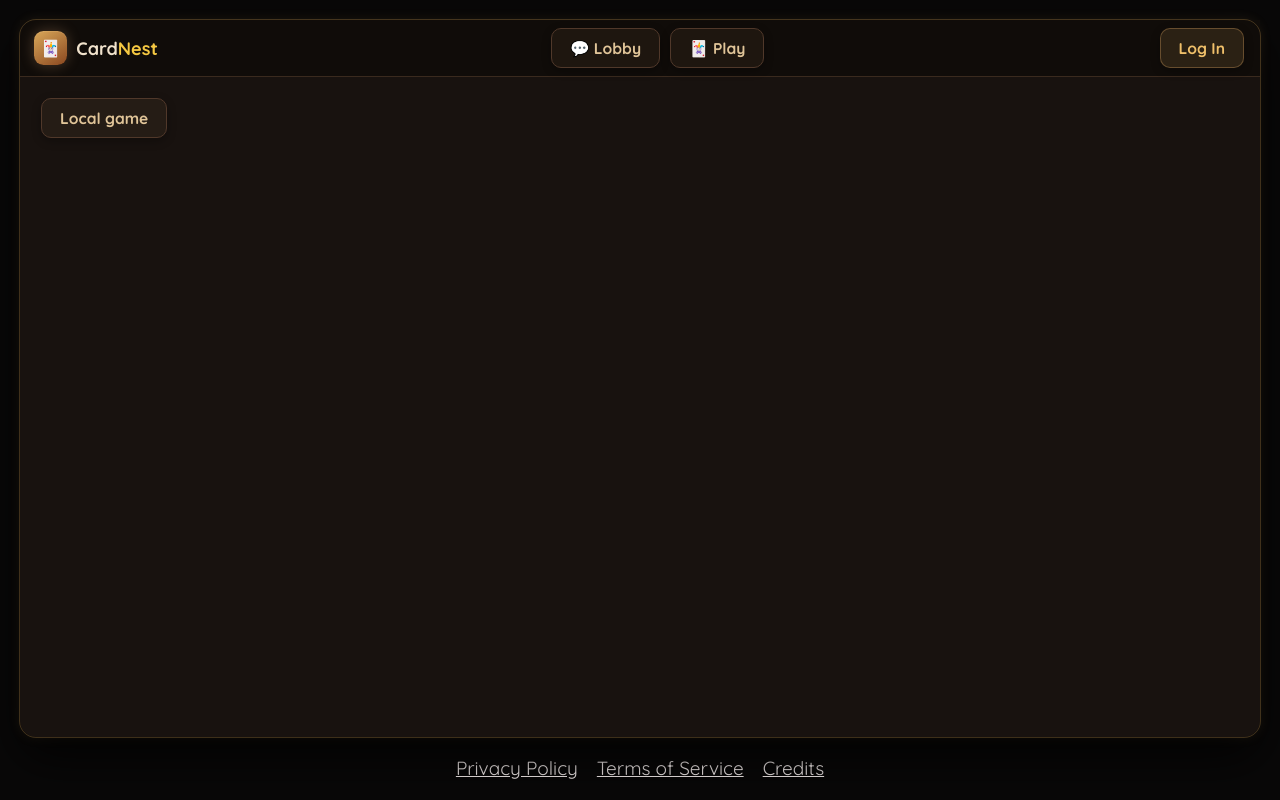
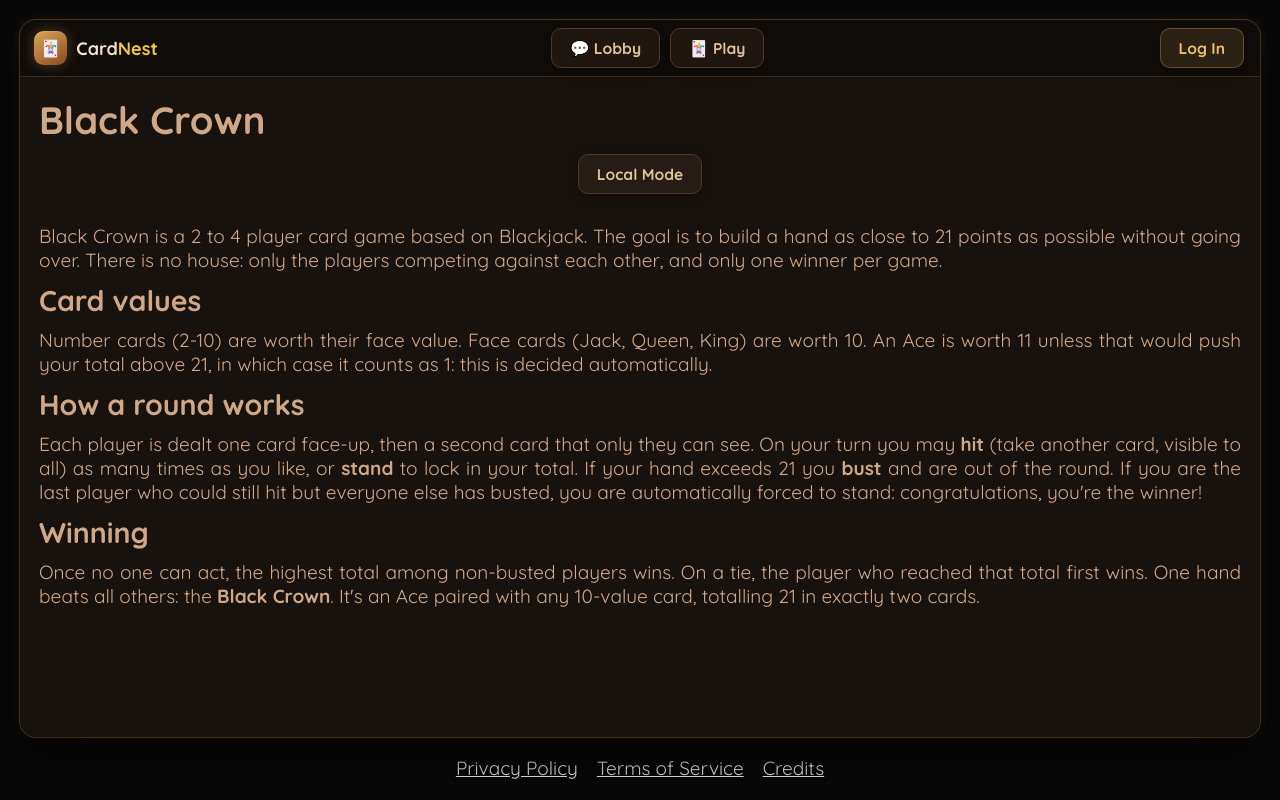
Before and after one commit to LycorisBellua/web_card-nest, a React (Vite) app in the folder frontend/: page /play in a window 1280 px wide. Built offline with nearby package versions, Linux system fonts and the light colour scheme; no server answers.

Commit message:
Add game rules

```diff
--- /dev/null
+++ b/frontend/src/components/btn/CenterButtons.tsx
@@ -0,0 +1,12 @@
+import styled from 'styled-components';
+
+const CenterButtons = styled.div`
+  display: flex;
+  justify-content: center;
+
+  button {
+    margin: 10px;
+  }
+`;
+
+export default CenterButtons;
--- /dev/null
+++ b/frontend/src/components/general/Section.tsx
@@ -0,0 +1,14 @@
+import styled from 'styled-components';
+
+const Section = styled.section`
+  margin-top: 20px;
+  margin-bottom: 20px;
+  text-align: justify;
+
+  p {
+    margin-top: 10px;
+    margin-bottom: 10px;
+  }
+`;
+
+export default Section;
--- a/frontend/src/game/Play.tsx
+++ b/frontend/src/game/Play.tsx
@@ -1,11 +1,13 @@
 import { Link } from 'react-router-dom';
 import { useUser } from 'context/useUser';
 import { ScrollablePage } from 'components/general/Scrollable';
+import Section from 'components/general/Section';
+import CenterButtons from 'components/btn/CenterButtons';
 import { BtnDefault } from 'components/btn/Btn';
 
 /**
  * Landing page for /play.
- * The Online game button is only shown when the user is logged in and not
+ * The Online Mode button is only shown when the user is logged in and not
  * pending — matching the access guard in PlayOnline.
  */
 export default function Play() {
@@ -14,14 +16,54 @@ export default function Play() {
 
   return (
     <ScrollablePage>
-      <Link to="local">
-        <BtnDefault>Local game</BtnDefault>
-      </Link>
-      {canPlayOnline && (
-        <Link to="online">
-          <BtnDefault>Online game</BtnDefault>
+      <h1>Black Crown</h1>
+
+      <CenterButtons>
+        <Link to="local">
+          <BtnDefault>Local Mode</BtnDefault>
         </Link>
-      )}
+        {canPlayOnline && (
+          <Link to="online">
+            <BtnDefault>Online Mode</BtnDefault>
+          </Link>
+        )}
+      </CenterButtons>
+
+      <Section>
+        <p>
+          Black Crown is a 2 to 4 player card game based on Blackjack. The goal
+          is to build a hand as close to 21 points as possible without going
+          over. There is no house: only the players competing against each
+          other, and only one winner per game.
+        </p>
+
+        <h2>Card values</h2>
+        <p>
+          Number cards (2-10) are worth their face value. Face cards (Jack,
+          Queen, King) are worth 10. An Ace is worth 11 unless that would push
+          your total above 21, in which case it counts as 1: this is decided
+          automatically.
+        </p>
+
+        <h2>How a round works</h2>
+        <p>
+          Each player is dealt one card face-up, then a second card that only
+          they can see. On your turn you may <strong>hit</strong> (take another
+          card, visible to all) as many times as you like, or{' '}
+          <strong>stand</strong> to lock in your total. If your hand exceeds 21
+          you <strong>bust</strong> and are out of the round. If you are the
+          last player who could still hit but everyone else has busted, you are
+          automatically forced to stand: congratulations, you're the winner!
+        </p>
+
+        <h2>Winning</h2>
+        <p>
+          Once no one can act, the highest total among non-busted players wins.
+          On a tie, the player who reached that total first wins. One hand beats
+          all others: the <strong>Black Crown</strong>. It's an Ace paired with
+          any 10-value card, totalling 21 in exactly two cards.
+        </p>
+      </Section>
     </ScrollablePage>
   );
 }
--- a/frontend/src/game/canvas/useGameCanvas.ts
+++ b/frontend/src/game/canvas/useGameCanvas.ts
@@ -285,19 +285,24 @@ export function useGameCanvas(
           labelY = H / 2;
         }
 
-        ctx.fillText(label, labelX, labelY);
+        const displayLabel =
+          position === 'left' ? label : position === 'right' ? label : label;
+        ctx.fillText(displayLabel, labelX, labelY);
+
+        const displayStatus = (s: string) =>
+          position === 'left' ? s : position === 'right' ? s : s;
 
         if (gameRef.current!.players[playerIdx].isBusted) {
           ctx.font = 'bold 16px Arial';
           ctx.fillStyle = '#c0110f';
-          ctx.fillText('BUST', labelX, labelY + 20);
+          ctx.fillText(displayStatus('BUST'), labelX, labelY + 20);
         } else if (
           gameRef.current!.gameStatus !== 'finished' &&
           gameRef.current!.players[playerIdx].hasStood
         ) {
           ctx.font = 'bold 16px Arial';
           ctx.fillStyle = 'rgba(255,255,255,0.8)';
-          ctx.fillText('STAND', labelX, labelY + 20);
+          ctx.fillText(displayStatus('STAND'), labelX, labelY + 20);
         }
 
         if (gameRef.current!.players[playerIdx].hasBlackCrown) {
@@ -309,7 +314,7 @@ export function useGameCanvas(
           } else if (position === 'right') {
             bcLabelX = W - CARD_W - 92 - 40;
           }
-          ctx.fillText('BLACKCROWN', bcLabelX, labelY + 20);
+          ctx.fillText(displayStatus('BLACKCROWN'), bcLabelX, labelY + 20);
         }
 
         ctx.restore();
--- a/frontend/src/game/modes/PlayLocal.tsx
+++ b/frontend/src/game/modes/PlayLocal.tsx
@@ -8,6 +8,7 @@ import {
   ShowFinishedStyle,
 } from 'game/GameTableStyle';
 import { ScrollablePage } from 'components/general/Scrollable';
+import CenterButtons from 'components/btn/CenterButtons';
 import { BtnDefault } from 'components/btn/Btn';
 import { initialGame } from 'game/state/initialState';
 import { dealInitialCards } from 'game/logic/deck';
@@ -107,9 +108,12 @@ export default function PlayLocal() {
   return (
     <ScrollablePage>
       {game && (
+        <>
+          <h1>Black Crown - Local Mode</h1>
+          <CenterButtons>
+            <BtnDefault onClick={handleStopPlaying}>End Game</BtnDefault>
+          </CenterButtons>
           <TableWrapper>
-          <h1>Black Crown - Local Mode</h1>
-          <BtnDefault onClick={handleStopPlaying}>End Game</BtnDefault>
             {showTransition && game.gameStatus === 'transition' && (
               <Overlay>
                 {game.players[game.currentPlayerIdx].isBusted && (
@@ -133,7 +137,9 @@ export default function PlayLocal() {
                     Round {game.turn}: Winner is player {game.winnerId! + 1}
                   </p>
                   <div className="btn">
-                  <BtnDefault onClick={handleNewRound}>Another Game</BtnDefault>
+                    <BtnDefault onClick={handleNewRound}>
+                      Another Game
+                    </BtnDefault>
                     <BtnDefault onClick={handleStopPlaying}>
                       Stop Playing
                     </BtnDefault>
@@ -157,6 +163,7 @@ export default function PlayLocal() {
               </BtnDefault>
             </div>
           </TableWrapper>
+        </>
       )}
     </ScrollablePage>
   );
--- a/frontend/src/game/modes/PlayOnline.tsx
+++ b/frontend/src/game/modes/PlayOnline.tsx
@@ -9,6 +9,7 @@ import {
   ShowFinishedStyle,
 } from 'game/GameTableStyle';
 import { ScrollablePage } from 'components/general/Scrollable';
+import CenterButtons from 'components/btn/CenterButtons';
 import { BtnDefault } from 'components/btn/Btn';
 import { initialGame } from 'game/state/initialState';
 import { dealInitialCards } from 'game/logic/deck';
@@ -194,9 +195,12 @@ export default function PlayOnline() {
   return (
     <ScrollablePage>
       {game && (
+        <>
+          <h1>Black Crown - Online Mode</h1>
+          <CenterButtons>
+            <BtnDefault onClick={handleStopPlaying}>End Game</BtnDefault>
+          </CenterButtons>
           <TableWrapper>
-          <h1>Black Crown - Online Mode</h1>
-          <BtnDefault onClick={handleStopPlaying}>End Game</BtnDefault>
             {showTransition && game.gameStatus === 'transition' && (
               <Overlay>
                 {game.players[game.currentPlayerIdx].isBusted && (
@@ -220,7 +224,9 @@ export default function PlayOnline() {
                     Round {game.turn}: Winner is player {game.winnerId! + 1}
                   </p>
                   <div className="btn">
-                  <BtnDefault onClick={handleNewRound}>Another Game</BtnDefault>
+                    <BtnDefault onClick={handleNewRound}>
+                      Another Game
+                    </BtnDefault>
                     <BtnDefault onClick={handleStopPlaying}>
                       Stop Playing
                     </BtnDefault>
@@ -244,6 +250,7 @@ export default function PlayOnline() {
               </BtnDefault>
             </div>
           </TableWrapper>
+        </>
       )}
     </ScrollablePage>
   );
```
Also changed, not shown: frontend/src/pages/footer/PrivacyPolicy.tsx (+52 -64 lines), frontend/src/pages/footer/TermsOfService.tsx (+45 -55 lines), frontend/src/todo.txt. Lines whose indentation alone changed are shown as unchanged.
